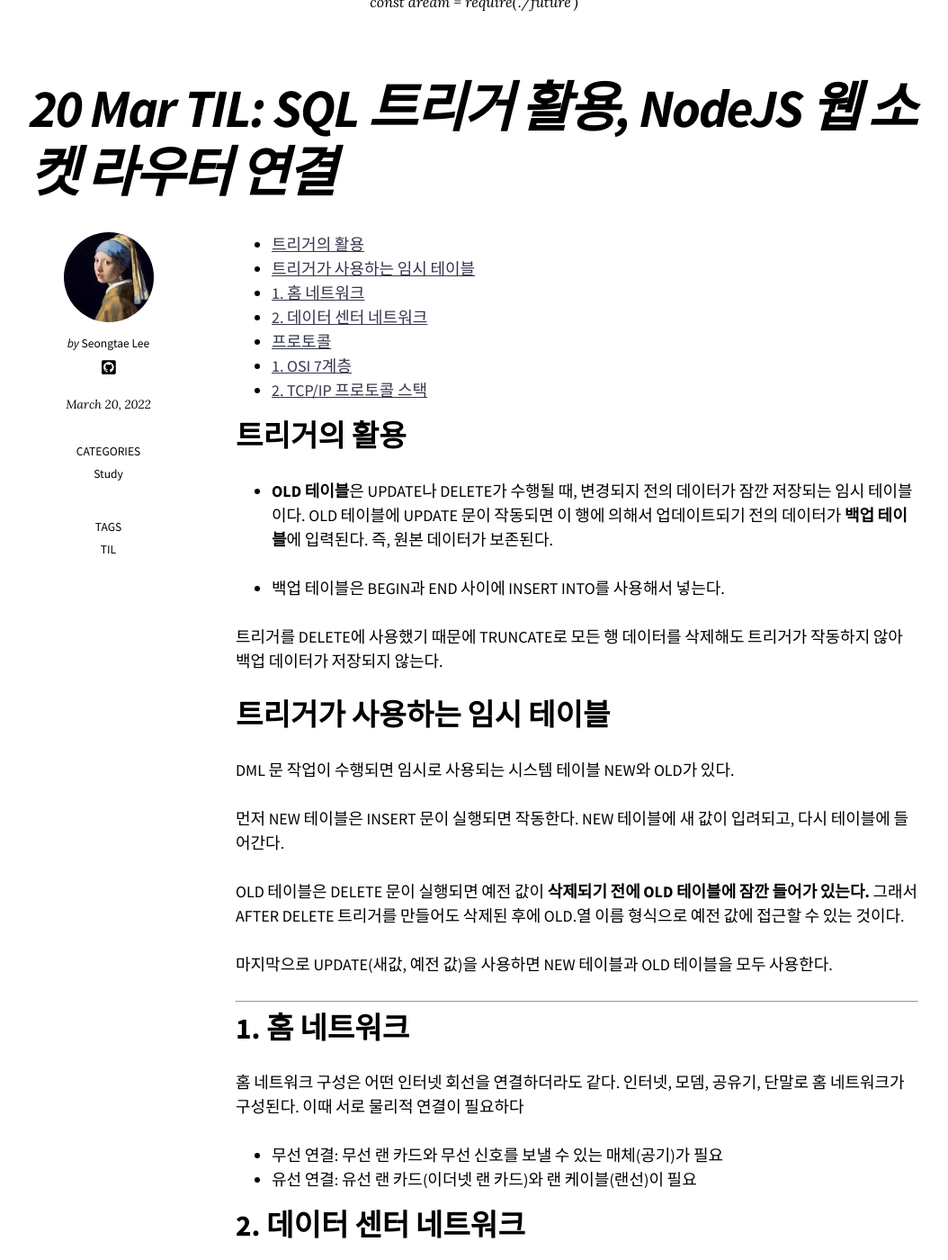
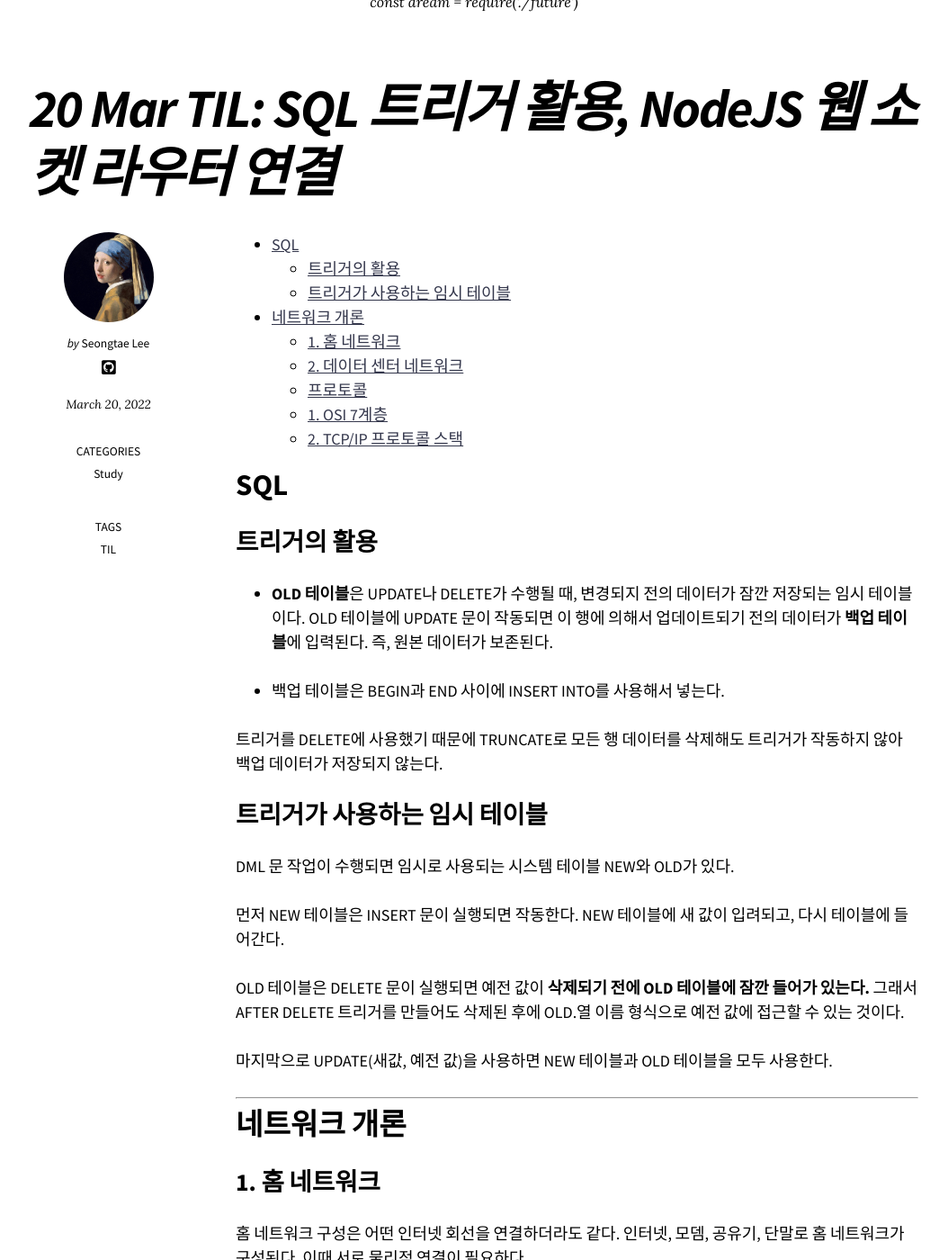
Before and after one commit to stae1102/stae1102.github.io, a Jekyll site: the page built from _posts/TIL/2022-03-20-20-Mar-TIL.markdown, in a window 1280 px wide and 1400 px high, scrolled down 282 px. Shown: the whole window at 90% size, without its empty margins (113-1167 px from the left). Built offline with Jekyll 4.4.1, drawn with Linux system fonts in a browser that asks for light colours; nearby versions of some CDN libraries; some web fonts are replaced; comment, search, counter and statistics services are not loaded.

Commit message:
20 Mar TIL 끝

```diff
--- a/_posts/TIL/2022-03-20-20-Mar-TIL.markdown
+++ b/_posts/TIL/2022-03-20-20-Mar-TIL.markdown
@@ -9,15 +9,19 @@ tags:
   - TIL
 ---
 
-- [트리거의 활용](#트리거의-활용)
-- [트리거가 사용하는 임시 테이블](#트리거가-사용하는-임시-테이블)
-- [1. 홈 네트워크](#1-홈-네트워크)
-- [2. 데이터 센터 네트워크](#2-데이터-센터-네트워크)
-- [프로토콜](#프로토콜)
-- [1. OSI 7계층](#1-osi-7계층)
-- [2. TCP/IP 프로토콜 스택](#2-tcpip-프로토콜-스택)
+- [SQL](#sql)
+  - [트리거의 활용](#트리거의-활용)
+  - [트리거가 사용하는 임시 테이블](#트리거가-사용하는-임시-테이블)
+- [네트워크 개론](#네트워크-개론)
+  - [1. 홈 네트워크](#1-홈-네트워크)
+  - [2. 데이터 센터 네트워크](#2-데이터-센터-네트워크)
+  - [프로토콜](#프로토콜)
+  - [1. OSI 7계층](#1-osi-7계층)
+  - [2. TCP/IP 프로토콜 스택](#2-tcpip-프로토콜-스택)
 
-# 트리거의 활용
+# SQL
+
+## 트리거의 활용
 
 * **OLD 테이블**은 UPDATE나 DELETE가 수행될 때, 변경되지 전의 데이터가 잠깐 저장되는 임시 테이블이다. OLD 테이블에 UPDATE 문이 작동되면 이 행에 의해서 업데이트되기 전의 데이터가 **백업 테이블**에 입력된다. 즉, 원본 데이터가 보존된다.
 
@@ -25,7 +29,7 @@ tags:
 
 트리거를 DELETE에 사용했기 때문에 TRUNCATE로 모든 행 데이터를 삭제해도 트리거가 작동하지 않아 백업 데이터가 저장되지 않는다.
 
-# 트리거가 사용하는 임시 테이블
+## 트리거가 사용하는 임시 테이블
 
 DML 문 작업이 수행되면 임시로 사용되는 시스템 테이블 NEW와 OLD가 있다.
 
@@ -37,14 +41,16 @@ OLD 테이블은 DELETE 문이 실행되면 예전 값이 **삭제되기 전에
 
 ---
 
-# 1. 홈 네트워크
+# 네트워크 개론
+
+## 1. 홈 네트워크
 
 홈 네트워크 구성은 어떤 인터넷 회선을 연결하더라도 같다. 인터넷, 모뎀, 공유기, 단말로 홈 네트워크가 구성된다. 이때 서로 물리적 연결이 필요하다
 
 * 무선 연결: 무선 랜 카드와 무선 신호를 보낼 수 있는 매체(공기)가 필요
 * 유선 연결: 유선 랜 카드(이더넷 랜 카드)와 랜 케이블(랜선)이 필요
 
-# 2. 데이터 센터 네트워크
+## 2. 데이터 센터 네트워크
 
 데이터 센터 네트워크는 안정적이고 빠른 대용량 서비스 제공을 목표로 구성한다.
 
@@ -54,7 +60,7 @@ OLD 테이블은 DELETE 문이 실행되면 예전 값이 **삭제되기 전에
 
 스파인-리프 구조는 서버 간 통신이 늘어나는 최근 트래픽 경향을 지원하기 위해 제안되었다. 최근에는 일반 서버에 10G Base-T 이더넷 포트가 기본적으로 제공되어 TOR(Top of Rack) 스위치와 연결되고 리프(Leaf) 스위치인 TOR 스위치는 스파인(Spine) 스위치와 40G, 100G로 연결되는 추세이다.
 
-# 프로토콜
+## 프로토콜
 
 네트워크에서 통신할 때의 규약을 프로토콜이라는 용어를 사용한다. 프로토콜은 다양하게 존재해왔는데, 최근에는 복잡하고 산재되어 있던 여러 가지 프로토콜 기술이 이더넷-TCP/IP 기반 프로토콜들로 변경되고 있다.
 
@@ -69,7 +75,7 @@ OLD 테이블은 DELETE 문이 실행되면 예전 값이 **삭제되기 전에
 
 TCP/IP 프로토콜 스택은 총 4개의 부분으로 나뉜다. 물리 부분인 **이더넷** 외에 데이터가 목적지를 찾아가도록 해주는 **네트워크 계층**, 잘린 패킷을 데이터 형태로 잘 조합하도록 도와주는 **전송 계층**과 **애플리케이션 계층**으로 구성된다.
 
-# 1. OSI 7계층
+## 1. OSI 7계층
 
 과거에는 통신용 규약이 표준화되지 않았고 각 벤더에서 별도로 개발했기 때문에 호환되지 않는 시스템이나 애플리케이션이 많았고 통신이 불가능했다. 이를 하나의 규약으로 통합하려는 노력이 현재의 OSI 7계층으로 남아 있다.
 
@@ -90,7 +96,7 @@ OSI 7계층은 다시 두 가지 계층으로 나눌 수 있다.
 
 애플레케이션 개발자는 애플리케이션 계층 프로토콜을 개발할 때 하위 데이터 플로 계층을 고려하지 않고 데이터를 표현하는 데 초점을 맞춘다. 반대로 애플리케이션 계층은 애플리케이션 개발자들이 고려해야 할 영역이므로 네트워크 엔지니어는 이 부분에 대해서는 일반적으로 심각하게 고려하지 않는다. 이런 이유로 애플리케이션 개발자는 하향식(Top-Down) 형식으로 네트워크를 바라보고 네트워크 엔지니어는 상향식(Bottom-Up) 형식으로 네트워크를 인식한다.
 
-# 2. TCP/IP 프로토콜 스택
+## 2. TCP/IP 프로토콜 스택
 
 현대 네트워크는 대부분 TCP/IP와 이더넷으로 이루어져 있다.
 
```
